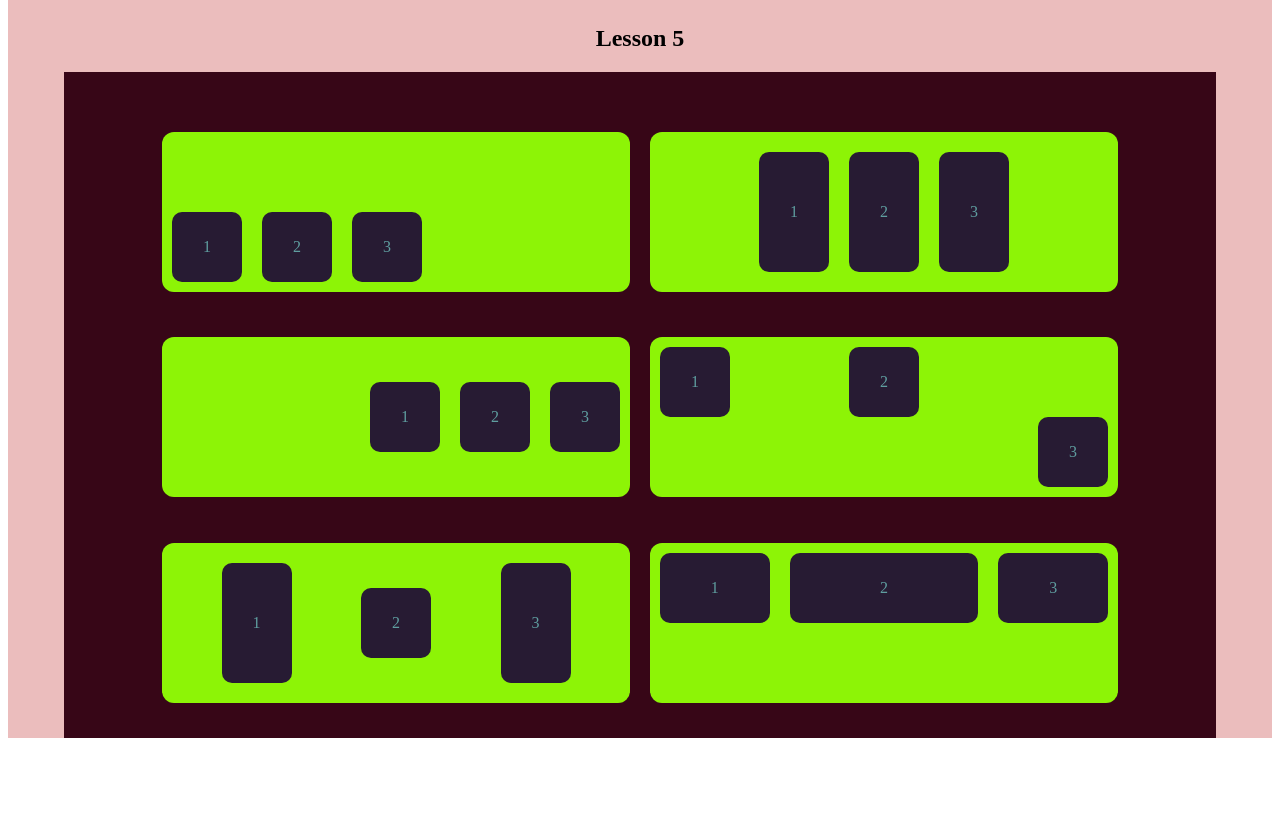
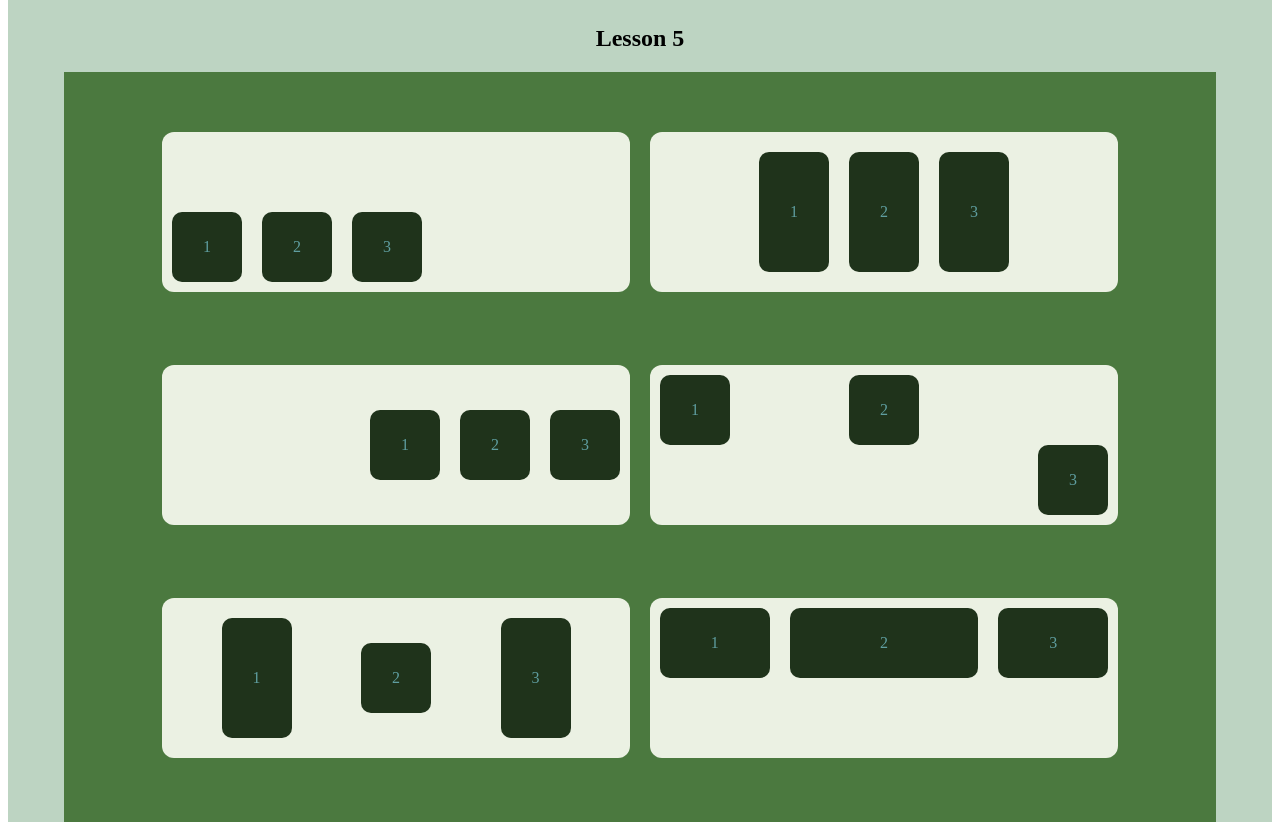
Before and after one commit to mirakoi/flexbox, a plain HTML site: page index.html in a window 1280 px wide. Shown: the part 70-900 px from the top of the page. Before the commit the page ends 816 px from the top, so only its background shows below. Drawn offline with Linux system fonts and the light colour scheme.

Commit message:
change some colors

```diff
--- a/style/styles.css
+++ b/style/styles.css
@@ -1,6 +1,5 @@
 section {
-  height: 100vh;
-  background-color: rgb(235, 189, 189);
+  background-color: rgb(189, 212, 194);
   display: flex;
   flex-direction: column;
   justify-content: center;
@@ -14,21 +13,21 @@ section {
   justify-content: center;
   width: 1152px;
   height: 700px;
-  background: #370617;
+  background: #4b793f;
   padding-top: 50px;
 }
 
 .card {
   width: 468px;
   height: 160px;
-  background: #8df406;
+  background: #ebf1e3;
   border-radius: 12px;
   margin: 10px;
   display: flex;
 }
 
 .box {
-  background-color: rgb(39, 27, 51);
+  background-color: rgb(31, 51, 27);
   margin: 10px;
   color: cadetblue;
   display: flex;
```
